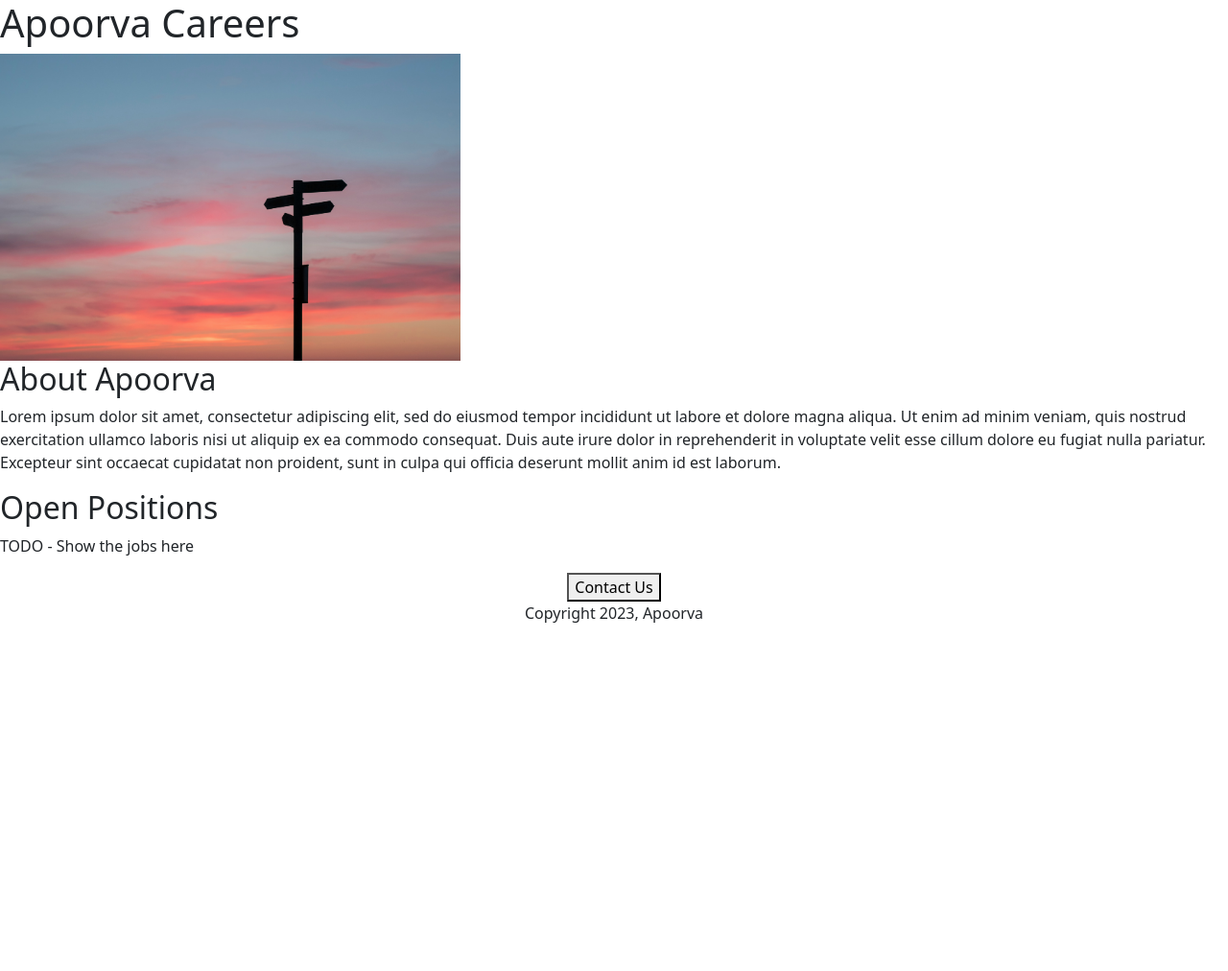
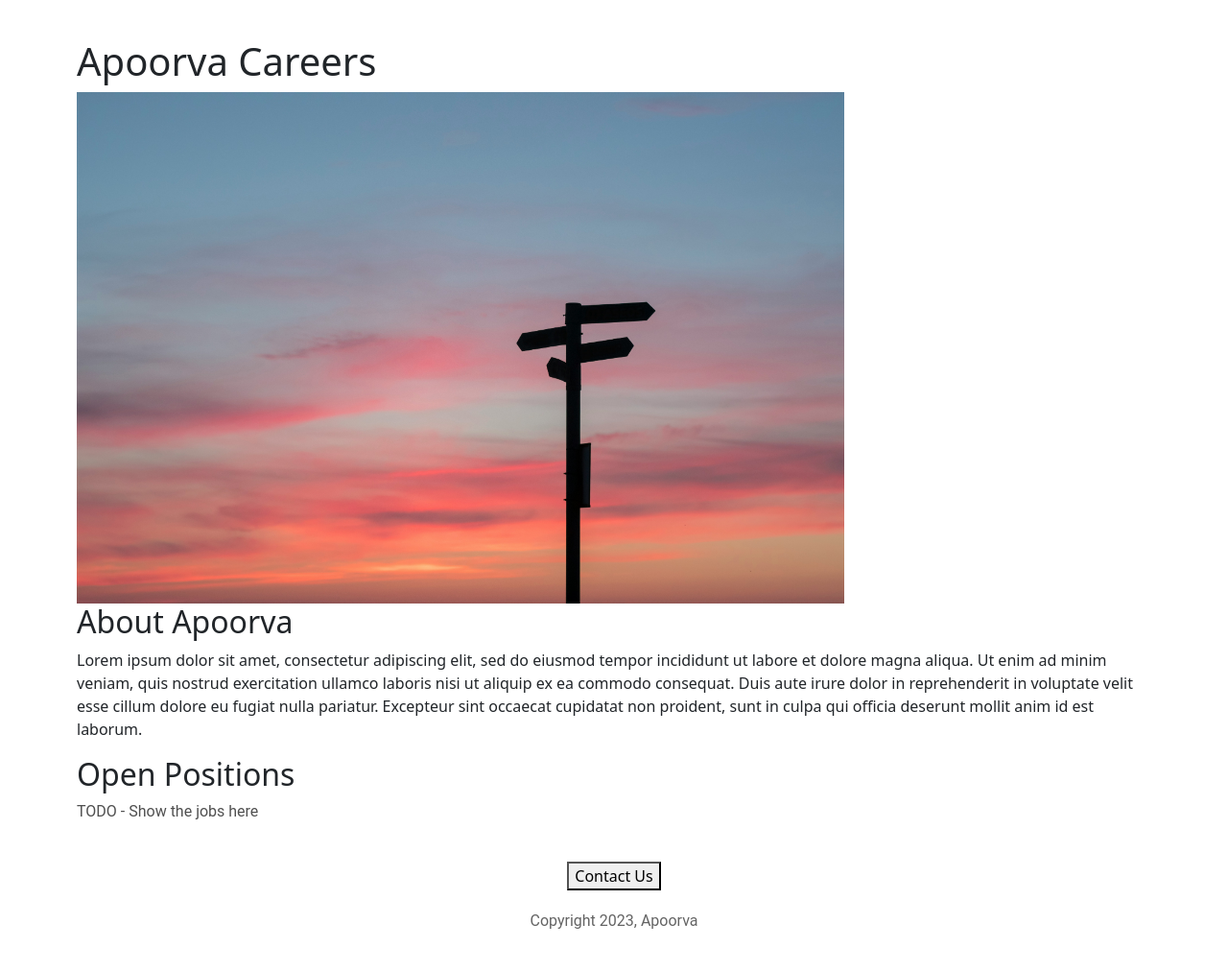
Before and after one commit to apoorvashiiii/apoorva-careers-website, a Flask app: page / in a window 1280 px wide. Shown: the whole page at 96% size. Before the commit the page ends 649 px from the top, so only its background shows below. Run offline with Flask 3, Linux system fonts and the light colour scheme.

Commit message:
Assistant checkpoint: Add custom CSS styles back to the page
Assistant generated file changes:
- templates/home.html: Add custom CSS styles

---

User prompt:

 i added the css link but it is not working

Replit-Commit-Author: Assistant
Replit-Commit-Session-Id: da459de1-cf24-4568-a960-60cf170e920a

```diff
--- a/templates/home.html
+++ b/templates/home.html
@@ -5,6 +5,28 @@
     <meta charset="utf-8">
     <meta name="viewport" content="width=device-width, initial-scale=1">
     <link href="https://cdn.jsdelivr.net/npm/bootstrap@5.3.3/dist/css/bootstrap.min.css" rel="stylesheet" integrity="sha384-QWTKZyjpPEjISv5WaRU9OFeRpok6YctnYmDr5pNlyT2bRjXh0JMhjY6hW+ALEwIH" crossorigin="anonymous">
+    <style>
+      .bodytext {
+        font-family: Roboto;
+        color: rgb(80,80,80);
+      }
+
+      .copyright {
+        font-family: Roboto;
+        color: rgb(100,100,100);
+        margin-top: 20px;
+      }
+
+      #pic {
+        width: 100%;
+        max-width: 800px;
+        height: auto;
+      }
+
+      div {
+        margin: 40px 80px;
+      }
+    </style>
   </head>
   <body>
     <div>
```
